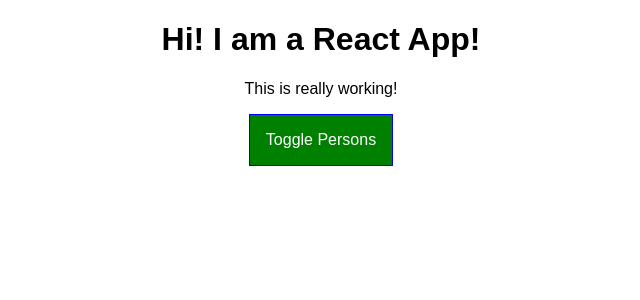
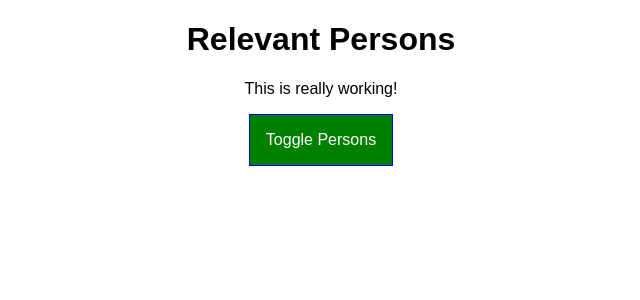
Before and after one commit to tcb1978/udemy-sandbox-react-the-complete-guide, a React app: page / in a window 1280 px wide. Shown: the top 300 px of the page, without its empty margins (319-959 px from the left). Built offline with nearby package versions, Linux system fonts and the light colour scheme.

Commit message:
convert stateless to stateful for life cycle

```diff
--- a/src/components/Cockpit/Cockpit.js
+++ b/src/components/Cockpit/Cockpit.js
@@ -17,7 +17,7 @@
     }
     return(
         <div className={classes.Cockpit}>
-            <h1>Hi! I am a React App!</h1>
+            <h1>{props.appTitle}</h1>
             <p className={assignedClasses.join(' ')}>This is really working!</p>
             <button
                 className={btnClass}
--- a/src/components/Persons/Person/Person.js
+++ b/src/components/Persons/Person/Person.js
@@ -1,16 +1,17 @@
-import React from 'react'
+import React, { Component } from 'react'
 import classes from './Person.css'
 
 
-export const person = ( props ) => {
-
-    return(
-        <div className={classes.Person}>
-            <p onClick={props.click}>I'm a person and I am {props.name} and I am {props.age} years old!</p>
-            <p>{props.children}</p>
-            <input type="text" onChange={props.changed} value={props.name}/>
-        </div>
-    )
+class Person extends Component {
+    render() {
+        return (
+            <div className={classes.Person} >
+                <p onClick={this.props.click}>I'm a person and I am {this.props.name} and I am {this.props.age} years old!</p>
+                <p>{this.props.children}</p>
+                <input type="text" onChange={this.props.changed} value={this.props.name} />
+            </div>
+        )
+    }
 }
 
-export default person
+export default Person
--- a/src/components/Persons/Persons.js
+++ b/src/components/Persons/Persons.js
@@ -1,14 +1,17 @@
-import React from 'react'
+import React, { Component } from 'react'
 import Person from './Person/Person'
 
-export const persons = (props) => props.persons.map((person, index) => {
-        return <Person
-            click={() => props.clicked(index)}
-            name={person.name}
-            age={person.age}
-            key={person.id}
-            changed={(event) => props.changed(event, person.id)} />
-    })
+class Persons extends Component {
+    render() {
+        return this.props.persons.map((person, index) => {
+            return <Person
+                click={() => this.props.clicked(index)}
+                name={person.name}
+                age={person.age}
+                key={person.id}
+                changed={(event) => this.props.changed(event, person.id)} />
+        } )
+    }
+}
 
-
-export default persons
+export default Persons
--- a/src/containers/App.js
+++ b/src/containers/App.js
@@ -67,6 +67,7 @@
     return (
       <div className={classes.App}>
         <Cockpit
+          appTitle={this.props.title}
           showPersons={this.state.showPersons}
           persons={this.state.persons}
           clicked={this.togglePersonsHandler}/>
--- a/src/index.js
+++ b/src/index.js
@@ -4,5 +4,5 @@
 import App from './containers/App';
 import registerServiceWorker from './registerServiceWorker';
 
-ReactDOM.render(<App />, document.getElementById('root'));
+ReactDOM.render(<App title="Relevant Persons"/>, document.getElementById('root'));
 registerServiceWorker();
```
